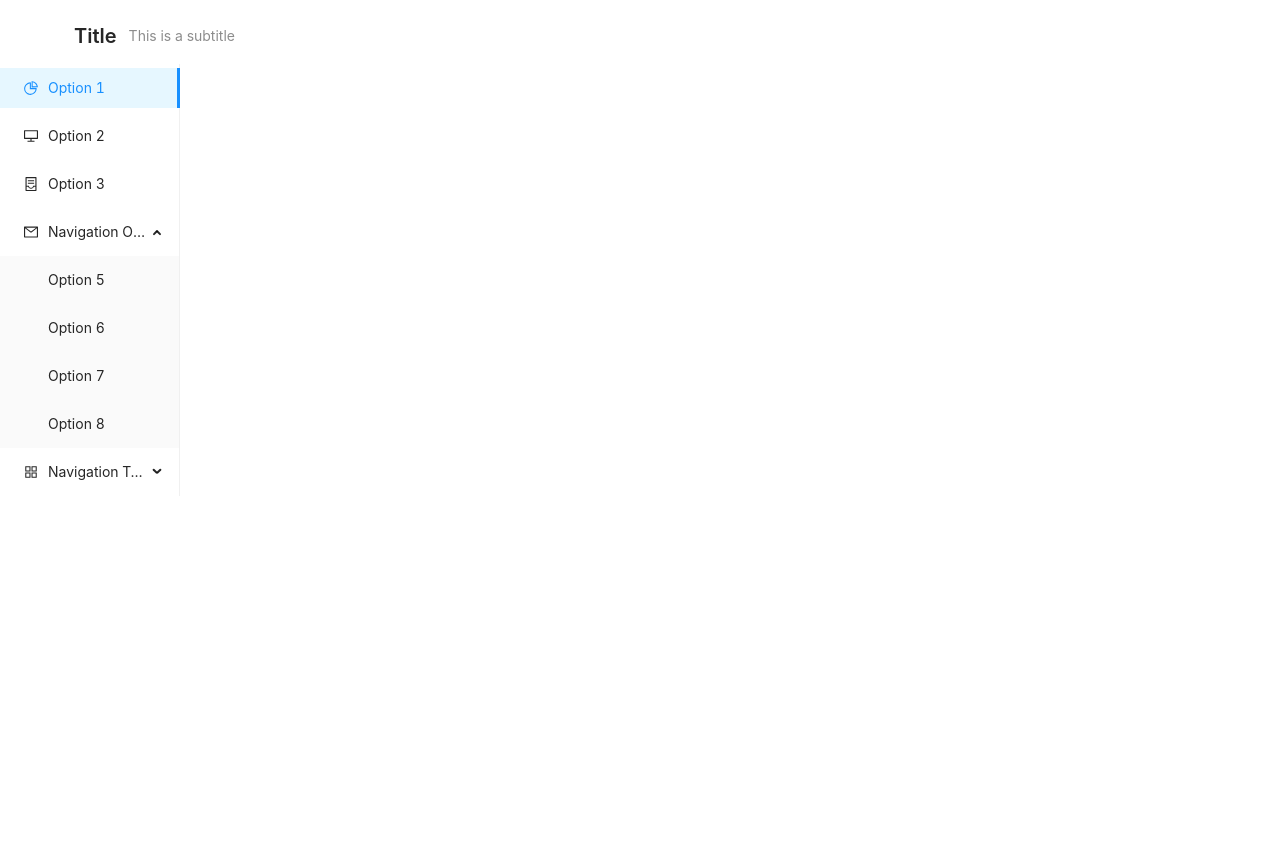
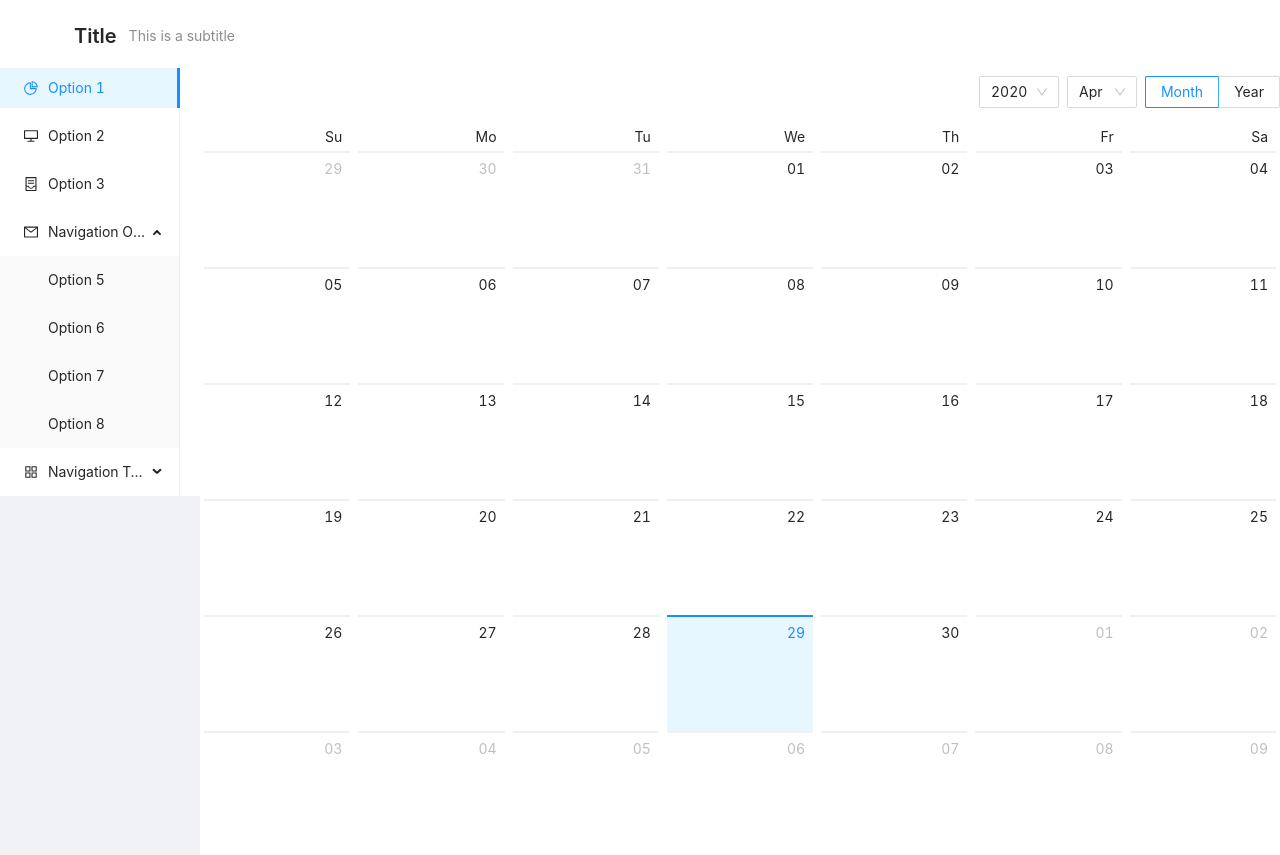
Before and after one commit to Vickout/MegaHack_Sebrae_Web, a React (Create React App) app: page /#/calendario in a window 1280 px wide. Before the commit the page ends 800 px from the top, so only its background shows below. Built offline with nearby package versions, Linux system fonts and the light colour scheme; the HTML template or start-up script is replaced by a standard one.

Commit message:
inclusão do componente calendário e sua rota

```diff
--- /dev/null
+++ b/src/pages/Calendario/index.tsx
@@ -0,0 +1,11 @@
+import React from 'react';
+import './styles.css';
+import { Calendar } from 'antd';
+
+
+export default function Calendario() {
+
+    return (
+        <Calendar />
+    );
+}
--- a/src/routes.tsx
+++ b/src/routes.tsx
@@ -1,5 +1,6 @@
 import React from 'react';
 import { HashRouter as Router, Route, Switch } from "react-router-dom";
+import Calendario from './pages/Calendario';
 import Login from './pages/Login';
 import Register from './pages/Register';
 
@@ -9,6 +10,7 @@ export default function Routes() {
             <Switch>
                 <Route path="/" exact component={Login} />
                 <Route path="/register" component={Register} />
+                <Route path="/calendario" component={Calendario} />
             </Switch>
         </Router>
     );
```
Also changed, not shown: src/pages/Calendario/styles.css (added).
